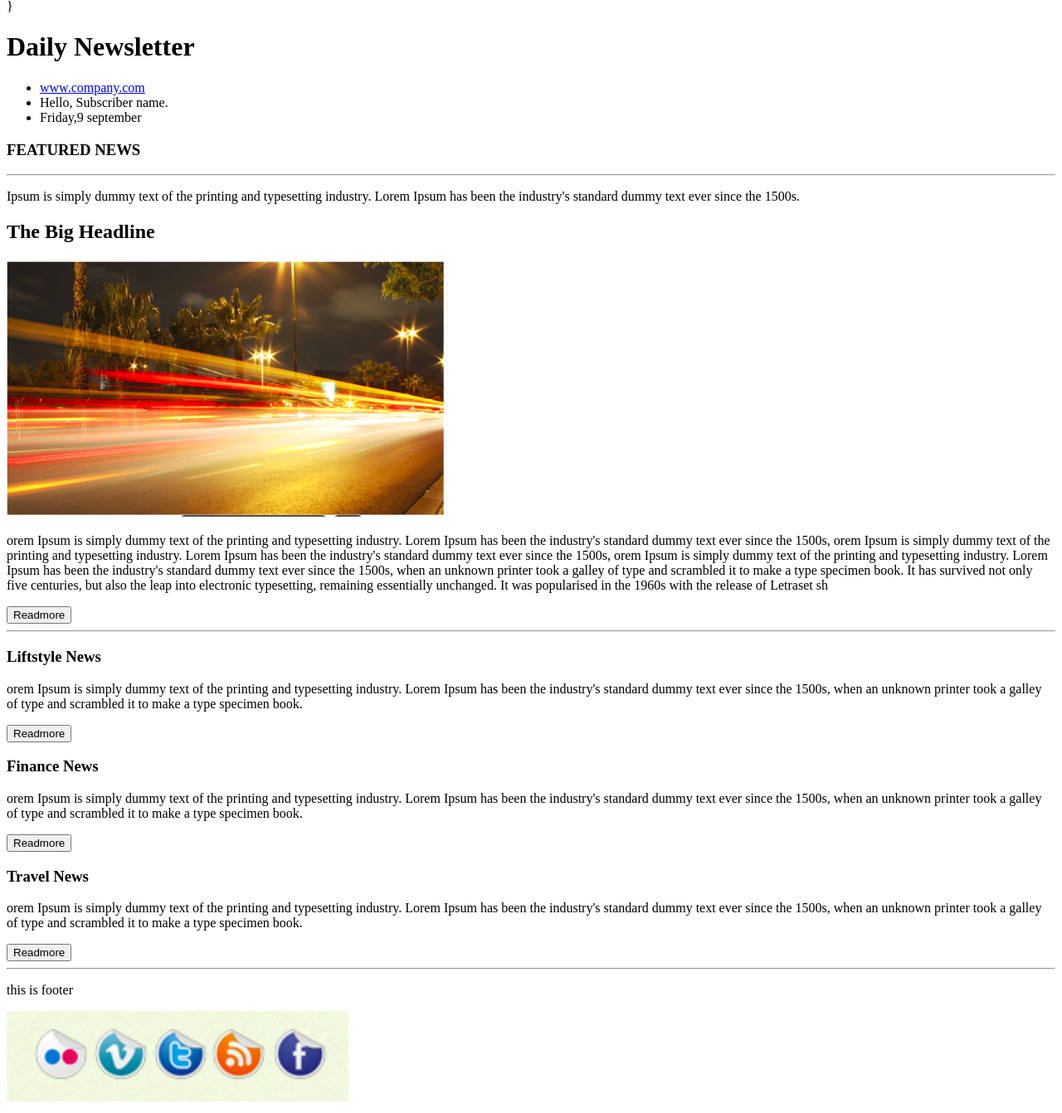
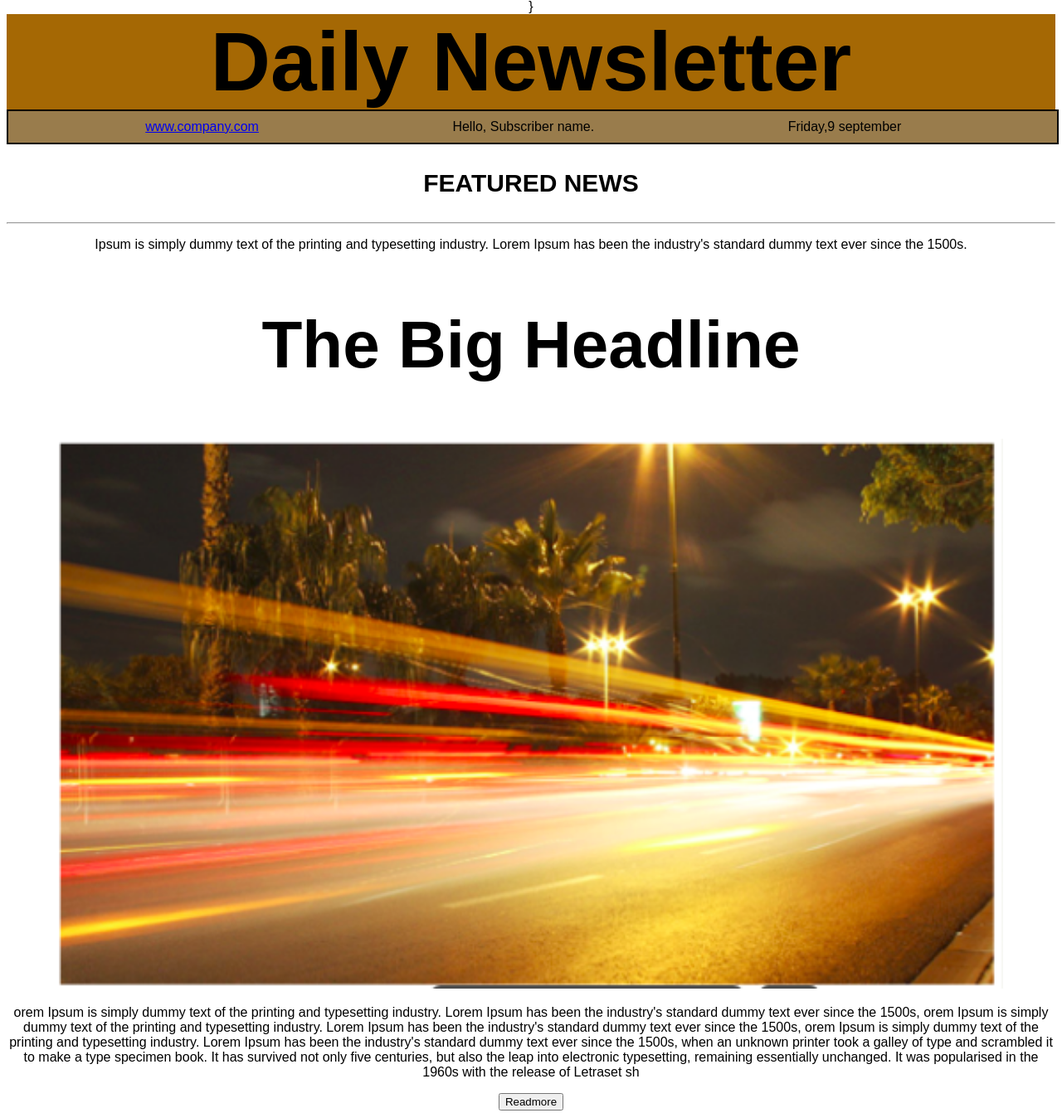
Before and after one commit to suman-tiwari/Html-with-css-, a plain HTML site: page index.html in a window 1280 px wide. Shown: the part 9-1351 px from the top of the page at 83% size. Drawn offline with Linux system fonts and the light colour scheme.

Commit message:
Style addition to html completed

```diff
--- a/index.html
+++ b/index.html
@@ -4,7 +4,65 @@
 <head>
   <title>My layout</title>
 
+  <style type="text/css">
 
+    body{
+        font-family:"Arial", sans-serif;
+        text-align:center;
+     }
+
+    h1{
+    margin:0;
+    font-size:100px;
+    background-color:#a56804;
+  }
+    h2{
+      font-size:80px;
+    }
+
+    h3{
+      font-size:30px;
+    }
+
+    header nav{
+      width:100%;
+        background-color:#997c4c;
+        border:2px double black;
+
+      }
+
+    header nav ul{
+      margin:0;
+      list-style-type: none;
+    }
+
+     header nav ul li{
+      padding:10px;
+      width:30%;
+      float:left;
+     }
+
+    img{
+      width:90%;
+      height:auto;
+    }
+
+    .section2{
+      display:flex;
+      background-color:#997c4c;
+    }
+
+    footer p{
+      display:inline;
+      float:left;
+    }
+
+    footer img{
+      width:400px;
+      height:auto;
+      float:right;
+    }
+  </style>
 }
 </head>
 
```
